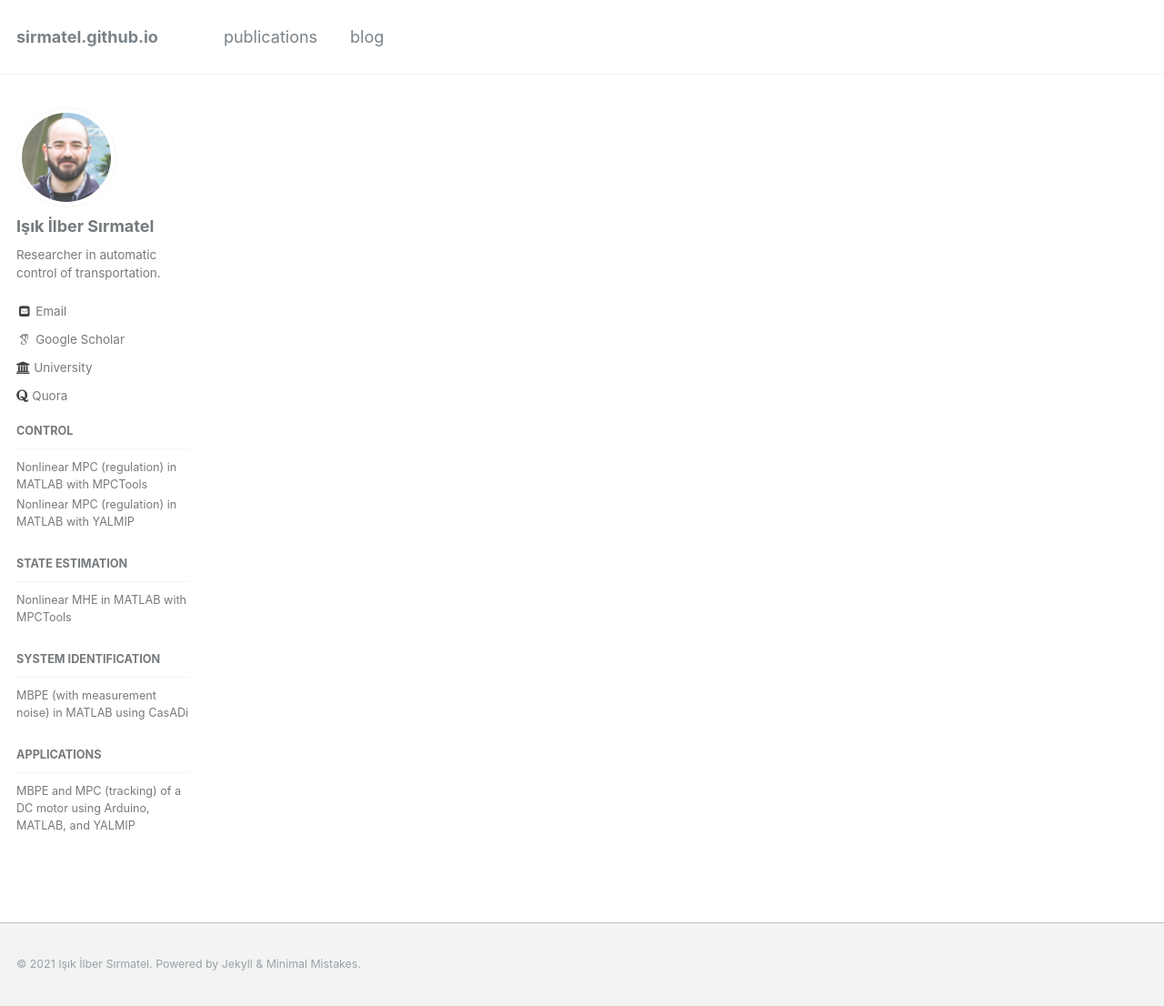
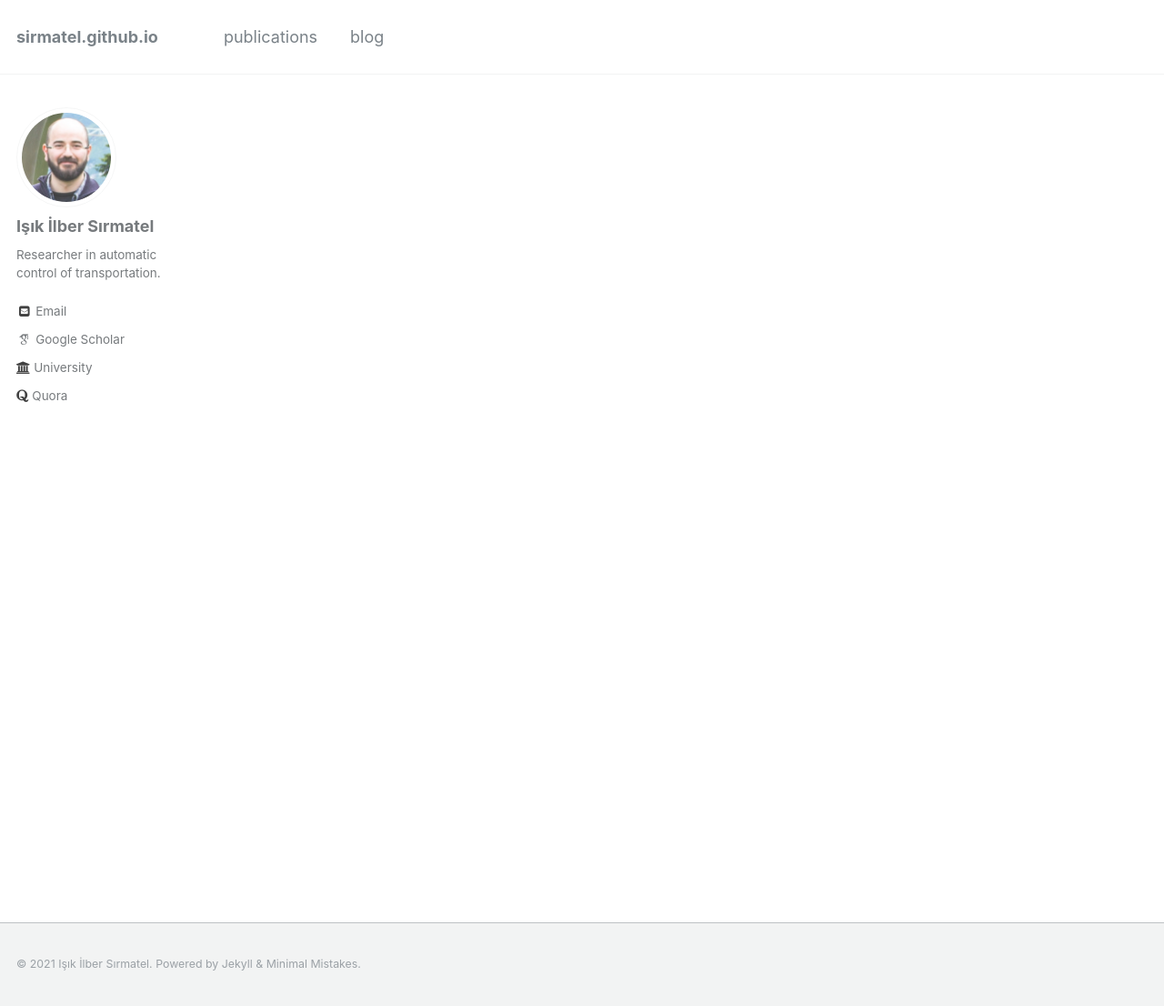
Before and after one commit to sirmatel/sirmatel.github.io, a Jekyll site: the page built from _pages/blog.html, in a window 1280 px wide and 1106 px high. Shown: the whole window at 91% size. Built offline with Jekyll 4.4.1, drawn with Linux system fonts in a browser that asks for light colours; some web fonts are replaced.

Commit message:
Update navigation.yml

```diff
--- a/_data/navigation.yml
+++ b/_data/navigation.yml
@@ -49,23 +49,3 @@ publications:
     children:
       - title: "Comparison of FL and MPC for VSL control"
         url: /publications/zhang2018
-
-blog:
-  - title: control
-    children:
-      - title: "Nonlinear MPC (regulation) in MATLAB with MPCTools"
-        url: /blog/regulation_NMPC_MPCTools
-      - title: "Nonlinear MPC (regulation) in MATLAB with YALMIP"
-        url: /blog/regulation_NMPC_YALMIP
-  - title: state estimation
-    children:
-      - title: "Nonlinear MHE in MATLAB with MPCTools"
-        url: /blog/NMHE_MPCTools
-  - title: system identification
-    children:
-      - title: "MBPE (with measurement noise) in MATLAB using CasADi"
-        url: /blog/MBPE_meas_noise_CasADi
-  - title: applications
-    children:
-      - title: "MBPE and MPC (tracking) of a DC motor using Arduino, MATLAB, and YALMIP"
-        url: /blog/MBPE_MPC_DC_motor
```
